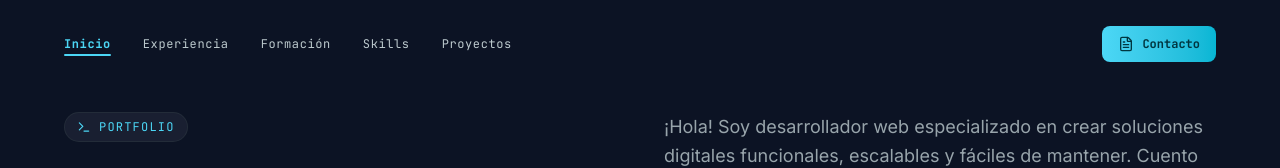
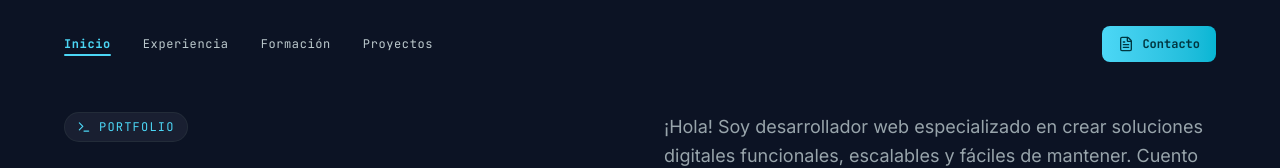
Before and after one commit to AlexMunozDevWeb/cv-portfolio, a Next.js app: page / in a window 1280 px wide. Shown: the top 168 px of the page. Built offline with nearby package versions, Linux system fonts and the light colour scheme.

Commit message:
refactor(db): removing skills from menuItems

```diff
--- a/data/db.ts
+++ b/data/db.ts
@@ -11,7 +11,6 @@ export const menuItems: MenuItem[] = [
   { id: 1, label: "Inicio", href: "#hero" },
   { id: 4, label: "Experiencia", href: "#experience" },
   { id: 2, label: "Formación", href: "#formation" },
-  { id: 3, label: "Skills", href: "#skills" },
   { id: 5, label: "Proyectos", href: "#projects" },
 ];
 
```
